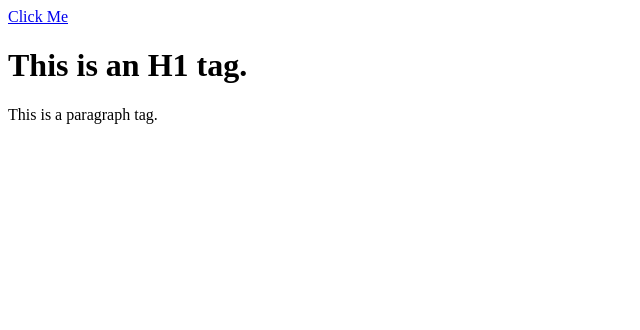
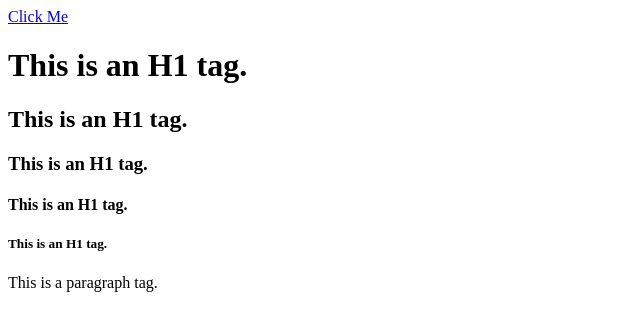
Before and after one commit to jude-138/jude-138.github.io, a plain HTML site: page index.html in a window 1280 px wide. Shown: the whole page, without its empty margins (0-640 px from the left). Drawn offline with Linux system fonts and the light colour scheme.

Commit message:
Update index.html

```diff
--- a/index.html
+++ b/index.html
@@ -6,6 +6,11 @@
   <!-- This is a comment. -->
   <a href="https://wikipedia.org">Click Me</a>
   <h1>This is an H1 tag.</h1>
+  <h2>This is an H1 tag.</h2>
+  <h3>This is an H1 tag.</h3>
+  <h4>This is an H1 tag.</h4>
+  <h5>This is an H1 tag.</h5>
+
   <p>This is a paragraph tag.</p>
 </body>
 </html>
```
